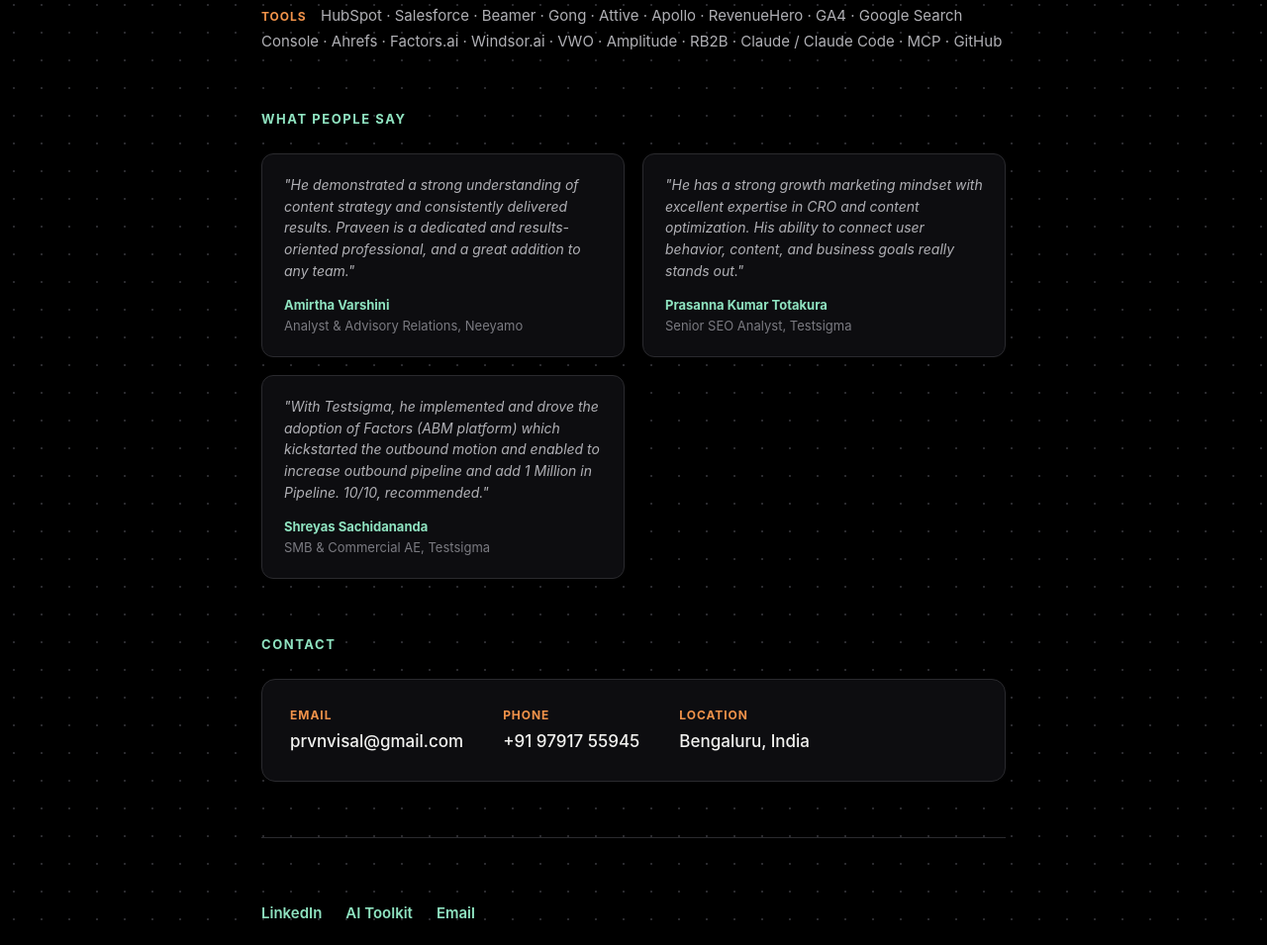
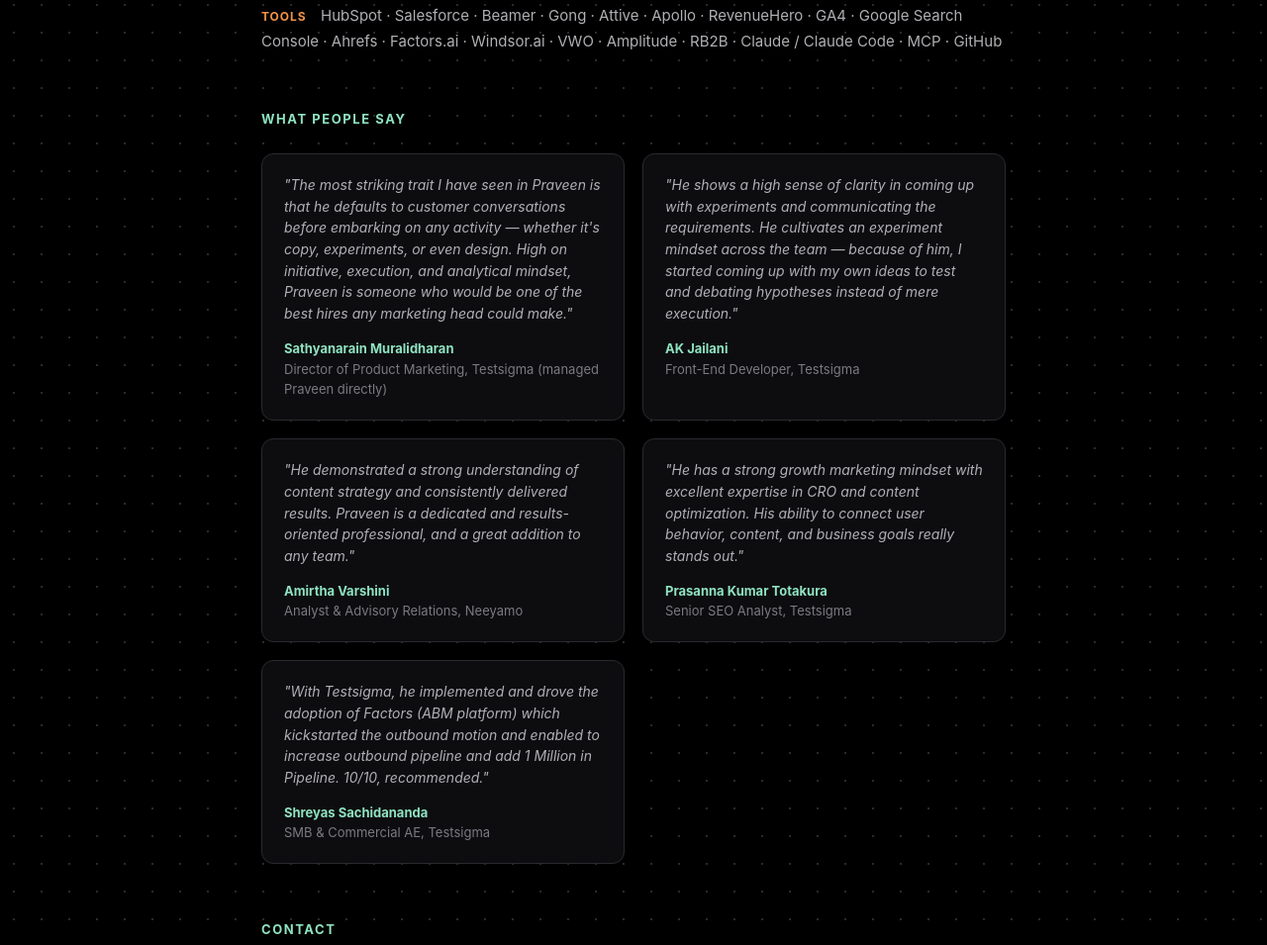
Before and after one commit to praveen-builds-stuff/praveen-visal-portfolio, a plain HTML site: page index.html in a window 1280 px wide. Shown: the part 1857-2812 px from the top of the page at 99% size. Drawn offline with Linux system fonts and the light colour scheme.

Commit message:
Add files via upload

```diff
--- a/index.html
+++ b/index.html
@@ -203,6 +203,20 @@
   <h2 class="section-title">What people say</h2>
   <div class="testimonial-row">
     <div class="testimonial">
+      <p class="quote">"The most striking trait I have seen in Praveen is that he defaults to customer conversations before embarking on any activity — whether it's copy, experiments, or even design. High on initiative, execution, and analytical mindset, Praveen is someone who would be one of the best hires any marketing head could make."</p>
+      <div class="attribution">
+        <span class="name">Sathyanarain Muralidharan</span>
+        <span class="role">Director of Product Marketing, Testsigma (managed Praveen directly)</span>
+      </div>
+    </div>
+    <div class="testimonial">
+      <p class="quote">"He shows a high sense of clarity in coming up with experiments and communicating the requirements. He cultivates an experiment mindset across the team — because of him, I started coming up with my own ideas to test and debating hypotheses instead of mere execution."</p>
+      <div class="attribution">
+        <span class="name">AK Jailani</span>
+        <span class="role">Front-End Developer, Testsigma</span>
+      </div>
+    </div>
+    <div class="testimonial">
       <p class="quote">"He demonstrated a strong understanding of content strategy and consistently delivered results. Praveen is a dedicated and results-oriented professional, and a great addition to any team."</p>
       <div class="attribution">
         <span class="name">Amirtha Varshini</span>
```
